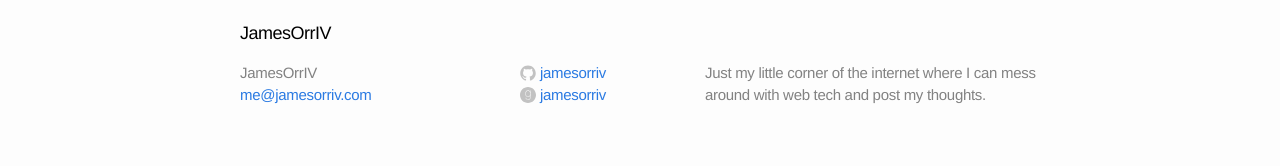
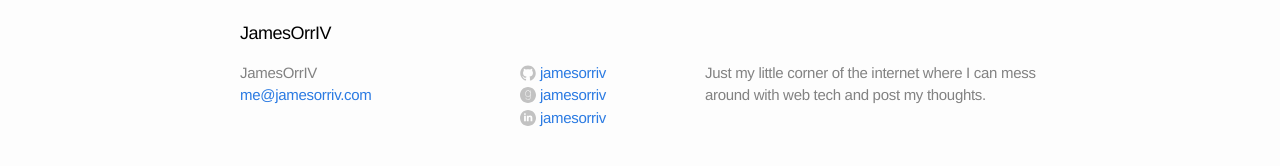
Before and after one commit to jamesorriv/jamesorriv.github.io, a Jekyll site: the page built from index.html, in a window 1280 px wide. Shown: the part 286-452 px from the top of the page. Built offline with Jekyll 4.4.1, drawn with Linux system fonts in a browser that asks for light colours.

Commit message:
Add linkedin link.

```diff
--- a/_config.yml
+++ b/_config.yml
@@ -6,6 +6,7 @@ baseurl: ""
 url: "http://jamesorriv.com"
 github_username:  jamesorriv
 goodreads_username: jamesorriv
+linkedin_username: jamesorriv
 
 TZ: America/Los_Angeles
 
--- a/_includes/footer.html
+++ b/_includes/footer.html
@@ -70,6 +70,22 @@
 				</span>
 				<span class="username">{{ site.goodreads_username }}</span>
 		</li>{% endif %}
+
+		{% if site.linkedin_username %}<li>
+	        <a href="https://www.linkedin.com/in/{{ site.linkedin_username }}">
+    	        <span class="icon linkedin">
+					<svg version="1.1" class="linkedin-icon-svg" xmlns="http://www.w3.org/2000/svg" xmlns:xlink="http://www.w3.org/1999/xlink" x="0px" y="0px"
+					 viewBox="0 0 100 100" enable-background="new 0 0 16 16" xml:space="preserve">
+						<path fill="#C2C2C2" d="M50,0C22.386,0,0,22.386,0,50s22.386,50,50,50s50-22.386,50-50S77.614,0,50,0z M36.697,69.639H25.465V35.846
+						h11.232V69.639z M31.082,31.234h-0.074c-3.77,0-6.207-2.596-6.207-5.842c0-3.314,2.514-5.838,6.355-5.838s6.207,2.523,6.279,5.838
+						C37.436,28.639,34.998,31.234,31.082,31.234z M77.201,69.639H65.969V51.561c0-4.541-1.625-7.641-5.689-7.641
+						c-3.104,0-4.953,2.09-5.764,4.107c-0.297,0.721-0.371,1.73-0.371,2.74v18.871H42.912c0,0,0.148-30.621,0-33.793h11.232v4.789
+						c1.494-2.303,4.162-5.582,10.123-5.582c7.391,0,12.934,4.83,12.934,15.209V69.639z"/>
+					</svg>
+				</span>
+				<span class="username">{{ site.linkedin_username }}</span>
+		</li>{% endif %}
+
       </ul>
     </div>
 
--- a/css/main.css
+++ b/css/main.css
@@ -124,6 +124,7 @@ a:visited { color: #205caa; }
 
 .github-icon-svg,
 .goodreads-icon-svg,
+.linkedin-icon-svg,
 .twitter-icon-svg {
   display: inline-block;
   width: 16px;
```
